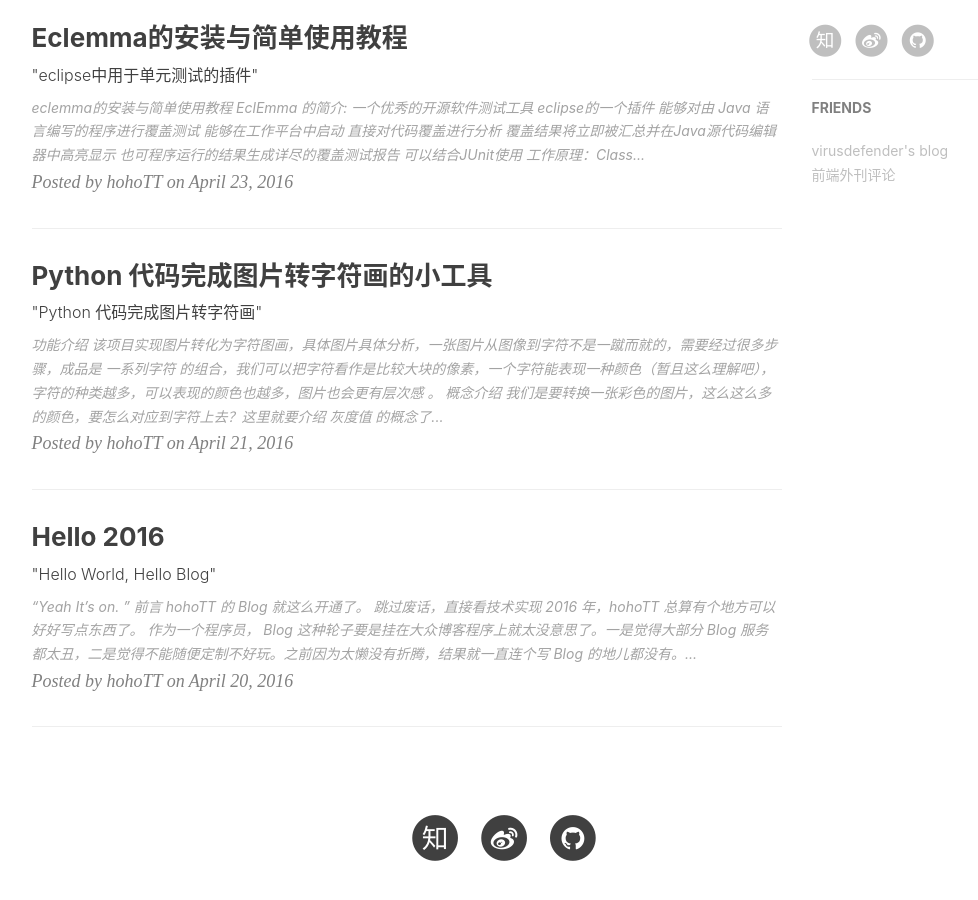
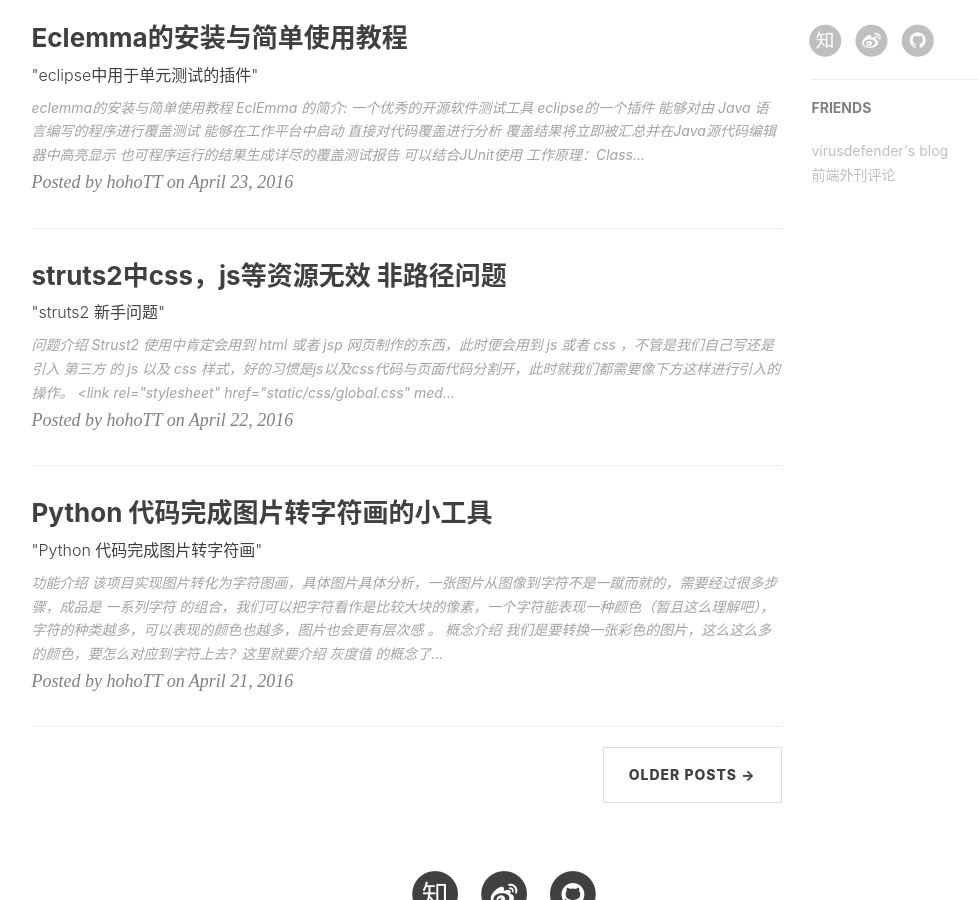
Before and after one commit to hohoTT/hohott.github.com, a Jekyll site: the page built from index.html, in a window 1280 px wide and 900 px high, scrolled down 922 px. Shown: the whole window, without its empty margins (136-1114 px from the left). Built offline with Jekyll 4.4.1, drawn with Linux system fonts in a browser that asks for light colours; nearby versions of some CDN libraries; the list of posts is cut into pages by our own code; comment, search, counter and statistics services are not loaded.

Commit message:
发布struts2中css，js等资源无效 非路径问题文章，以及修改分页页数设置为5

````diff
--- a/_config.yml
+++ b/_config.yml
@@ -24,7 +24,7 @@
 # from 2016, 'pygments' is unsupported on GitHub Pages. Use 'rouge' for highlighting instead.
 highlighter: rouge
 permalink: pretty
-paginate: 10
+paginate: 5
 exclude: ["less","node_modules","Gruntfile.js","package.json","README.md","README.zh.md"]
 anchorjs: true                          # if you want to customize anchor. check out line:181 of `post.html`
 
--- /dev/null
+++ b/_posts/2016-04-22-Struts-js404.markdown
@@ -0,0 +1,114 @@
+---
+layout:     post
+title:      "struts2中css，js等资源无效 非路径问题"
+subtitle:   " \"struts2 新手问题\""
+date:       2016-04-22 11:00:00
+author:     "hohoTT"
+header-img: "img/writing_img/2016-4-22/post-bg.jpg"
+catalog: true
+tags:
+    - Java
+    - Struts2
+    - SSH
+---
+
+
+## 问题介绍
+
+**Strust2** 使用中肯定会用到 **html** 或者 **jsp** 网页制作的东西，此时便会用到 **js** 或者 **css** ，不管是我们自己写还是引入 `第三方` 的 **js** 以及 **css** 样式，`好的习惯是js以及css代码与页面代码分割开`，此时就我们都需要像下方这样进行引入的操作。
+
+```html
+<link rel="stylesheet" href="static/css/global.css" media="all">
+<link rel="stylesheet" href="static/css/bootstrap.min.css">
+
+<script type="text/javascript" src="static/js/jquery-1.9.1.min.js"></script>
+```
+
+
+ - 但是在我们的 **Struts2** 框架中，这样简单的引入尽然会报错，令人不解。
+
+<div align="center"><img src="http://www.hohott.wang/img/writing_img/2016-4-22/error.png"/></div>
+
+## 问题分析
+
+ - 首先我们来看下 **web.xml** 配置文件
+
+```java
+<?xml version="1.0" encoding="UTF-8"?>
+<web-app xmlns:xsi="http://www.w3.org/2001/XMLSchema-instance"
+	xmlns="http://java.sun.com/xml/ns/javaee"
+	xsi:schemaLocation="http://java.sun.com/xml/ns/javaee http://java.sun.com/xml/ns/javaee/web-app_3_0.xsd"
+	id="WebApp_ID" version="3.0">
+	<display-name>Struts2_Spring_Hibernate_Demo</display-name>
+
+	<context-param>
+		<param-name>contextConfigLocation</param-name>
+		<param-value>classpath:applicationContext*.xml</param-value>
+	</context-param>
+
+	<listener>
+		<listener-class>org.springframework.web.context.ContextLoaderListener</listener-class>
+	</listener>
+
+	<!-- 配置 Struts2 的 Filter -->
+	<filter>
+        <filter-name>struts2</filter-name>
+        <filter-class>org.apache.struts2.dispatcher.ng.filter.StrutsPrepareAndExecuteFilter</filter-class>
+    </filter>
+
+    <filter-mapping>
+        <filter-name>struts2</filter-name>
+        <url-pattern>/*</url-pattern>
+    </filter-mapping>
+
+	<welcome-file-list>
+		<welcome-file>index.jsp</welcome-file>
+	</welcome-file-list>
+
+</web-app>
+```
+
+ - 通过分析，值得我们注意的是以下代码段
+
+```java
+<filter-mapping>
+    <filter-name>struts2</filter-name>
+    <url-pattern>/*</url-pattern>
+</filter-mapping>
+```
+
+这部分的代码 `过滤了所有的访问`。
+这样不就是连 **css**， **js** 等资源的访问也过滤掉了吗？蛋疼 (・`ω´・)
+
+我们初学理解的 **strust.xml** 配置文件只是配个一个 **action**，但是远非如此。
+
+ - 例如以下配置 **Struts2** 可以 `受理的请求的扩展名` 的应用等等......
+
+```java
+<!-- 配置 Struts2 可以受理的请求的扩展名 -->
+<constant name="struts.action.extension" value="action,do,"/>
+```
+
+## 问题解决
+
+ - 好了回到我们的问题，我们该怎么做可以让我们成功的引入 **js** 以及 **css** 文件
+`解决方法`
+
+ - 在我们的 **strust.xml** 配置文件中加入以下代码
+
+```java
+<!-- default locale -->
+<constant name="struts.action.excludePattern" value="/static/.*?" />
+```
+
+**static** 文件就是放置 **css**， **js**，**图片** 等资源的地方，代码旁边也注释到。
+
+在 **Strust.xml** 中的 `<strust>标签` 下加上这一行代码就好了，（**static** 换成 `根文件夹` 下放在资源文件的文件夹）
+
+<div align="center"><img src="http://www.hohott.wang/img/writing_img/2016-4-22/success.png"/></div>
+
+现在位于这个文件架下的 `所有资源文件` 都可以访问了！问题解决 ：）
+
+## 著作权声明
+本文首次发布于 [hohoTT's Blog](http://www.hohott.wang/)，转载请保留 [http://www.hohott.wang/2016/04/22/Struts-js404/](http://www.hohott.wang/2016/04/22/Struts-js404/) 以上链接并附上作者 **hohoTT**。如果您喜欢，还可以关注我的微信公众号 **hohoTT** , 或者扫一扫下方的微信公众号二维码即可 ^_^。
+<div align="center"><img src="http://www.hohott.wang/img/WeiXinImg.jpg"/></div>
````
